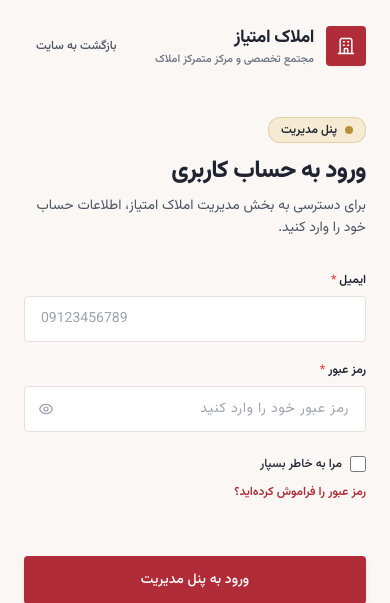
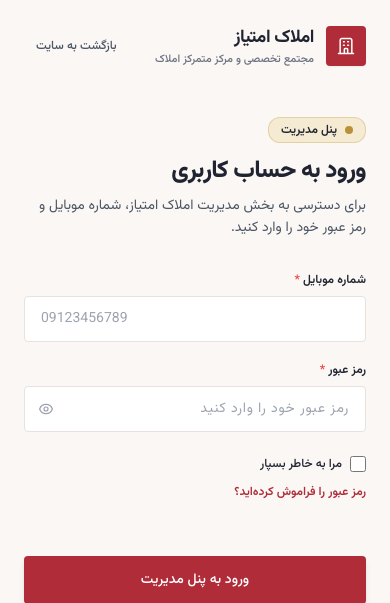
Before and after one commit to MErfanPld/emtiaz-backend, a Django app: page /accounts/login/ in a window 390 px wide. Shown: the top 603 px of the page. Run offline with Django 5.2, Linux system fonts and the light colour scheme; some libraries are stand-ins or nearby versions.

Commit message:
fix(accounts): login template label and field for phone number

```diff
--- a/templates/accounts/login.html
+++ b/templates/accounts/login.html
@@ -39,7 +39,7 @@
             پنل مدیریت
           </div>
           <h1 class="text-2xl sm:text-3xl font-extrabold text-brand-navy tracking-tight mb-2">ورود به حساب کاربری</h1>
-          <p class="text-sm text-gray-600 leading-relaxed">برای دسترسی به بخش مدیریت املاک امتیاز، اطلاعات حساب خود را وارد کنید.</p>
+          <p class="text-sm text-gray-600 leading-relaxed">برای دسترسی به بخش مدیریت املاک امتیاز، شماره موبایل و رمز عبور خود را وارد کنید.</p>
         </div>
 
         {% if form.non_field_errors %}
@@ -61,7 +61,7 @@
           {% if next %}<input type="hidden" name="next" value="{{ next }}">{% endif %}
 
           <div>
-            <label for="id_username" class="block text-xs font-semibold text-brand-charcoal mb-2">ایمیل <span class="text-red-500">*</span></label>
+            <label for="username" class="block text-xs font-semibold text-brand-charcoal mb-2">شماره موبایل <span class="text-red-500">*</span></label>
             {{ form.username }}
             {% if form.username.errors %}
             <p class="mt-1.5 text-[11px] text-red-600 font-medium">{{ form.username.errors|striptags }}</p>
@@ -69,7 +69,7 @@
           </div>
 
           <div>
-            <label for="id_password" class="block text-xs font-semibold text-brand-charcoal mb-2">رمز عبور <span class="text-red-500">*</span></label>
+            <label for="password" class="block text-xs font-semibold text-brand-charcoal mb-2">رمز عبور <span class="text-red-500">*</span></label>
             <div class="relative">
               {{ form.password }}
               <button type="button" onclick="togglePasswordVisibility()" class="absolute inset-y-0 left-0 pl-3.5 flex items-center text-gray-400 hover:text-primary" title="نمایش رمز">
```
